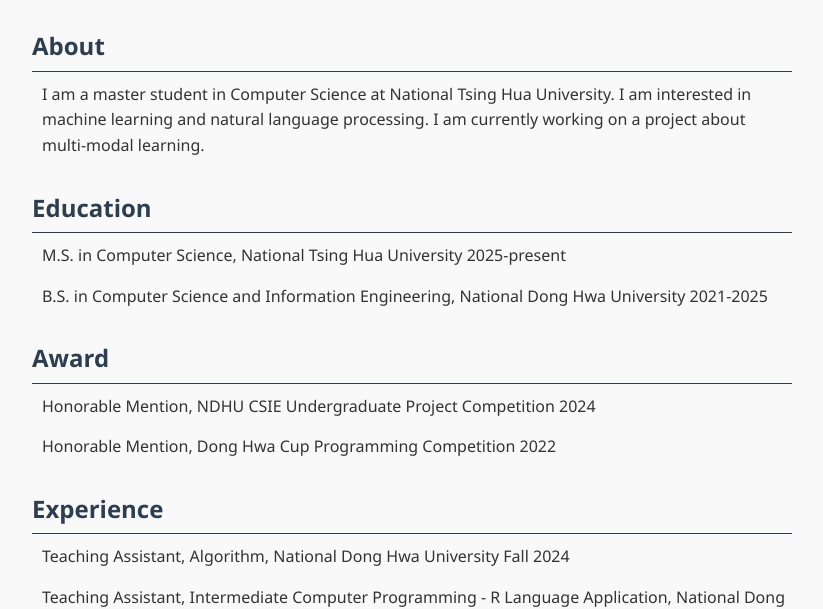
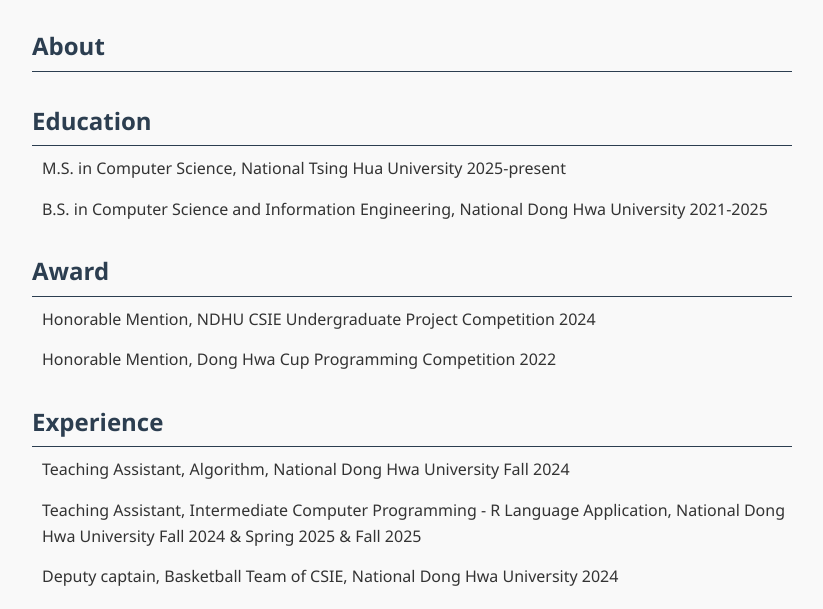
Before and after one commit to ChiaChunYu/ChiaChunYu.github.io, a plain HTML site: page index.html in a window 1280 px wide. Shown: the part 196-805 px from the top of the page, without its empty margins (228-1051 px from the left). Drawn offline with Linux system fonts and the light colour scheme.

Commit message:
Remove the content of About

```diff
--- a/index.html
+++ b/index.html
@@ -22,10 +22,8 @@
   </div>
 
   <h1 data-en="About" data-zh="關於">About</h1>
-  <p data-en="I am a master student in Computer Science at National Tsing Hua University. I am interested in machine learning and natural language processing. I am currently working on a project about multi-modal learning."
-    data-zh="我目前是國立清華大學資訊工程學系碩士班學生，對於機器學習和自然語言處理有濃厚興趣，目前正在進行多模態學習的相關研究。">I am a master student in Computer Science at
-    National Tsing Hua University. I am interested in machine learning and natural language processing. I am currently
-    working on a project about multi-modal learning.</p>
+  <p data-en=""
+    data-zh=""></p>
 
   <h1 data-en="Education" data-zh="學歷">Education</h1>
   <p data-en="M.S. in Computer Science, National Tsing Hua University 2025-present" data-zh="國立清華大學 資訊工程學系 碩士班 2025-至今">
```
